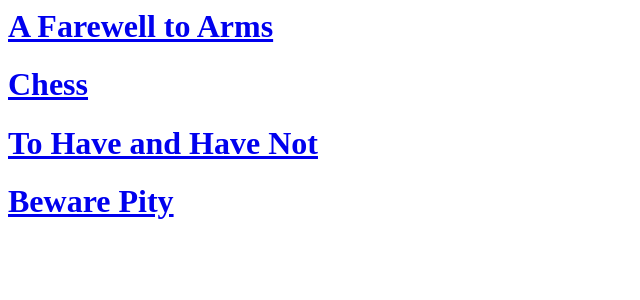
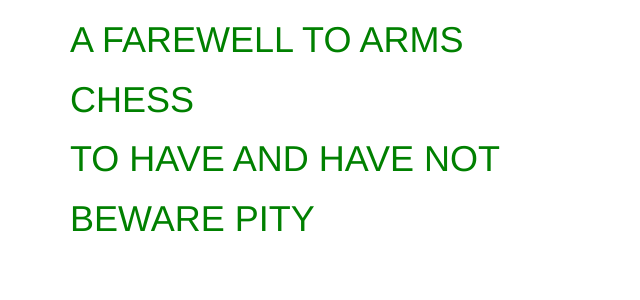
Before and after one commit to AliSkinner/book-site, a Django app: a page that uses catalogue/templates/catalogue/book_list.html in a window 1280 px wide. Shown: the top 300 px of the page, without its empty margins (0-640 px from the left). Run offline with Django 3.2, Linux system fonts and the light colour scheme; data comes from the database, SQL or seed files in the repository; some libraries are stand-ins or nearby versions.

Commit message:
hooked up skeleton base.html

```diff
--- /dev/null
+++ b/catalogue/static/css/catalogue.css
@@ -0,0 +1,7 @@
+h1 {
+  color:red;
+  text-transform: uppercase;
+}
+a {
+  color: green;
+}
--- /dev/null
+++ b/catalogue/templates/catalogue/base.html
@@ -0,0 +1,20 @@
+{% load staticfiles %}
+
+<!DOCTYPE html>
+<html>
+<head>
+  <meta charset="utf-8">
+  <title>Book Site</title>
+  <link rel="stylesheet" href="//maxcdn.bootstrapcdn.com/bootstrap/3.2.0/css/bootstrap.min.css">
+  <link rel="stylesheet" href="{% static 'css/catalogue.css' %}">
+</head>
+<body>
+  <div class="content container">
+    <main>
+      {% block content %}
+      {% endblock %}
+    </main>
+  </div>
+
+</body>
+</html>
--- a/catalogue/templates/catalogue/book_detail.html
+++ b/catalogue/templates/catalogue/book_detail.html
@@ -1 +1,5 @@
-<h1>{{object.title}}</h1>
+{% extends 'catalogue/base.html' %}
+
+{% block content %}
+  <h1>{{object.title}}</h1>
+{% endblock %}
--- a/catalogue/templates/catalogue/book_list.html
+++ b/catalogue/templates/catalogue/book_list.html
@@ -1,3 +1,7 @@
-{% for book in object_list %}
-  <h1><a href='{% url "catalogue:book_detail" book.slug %}'>{{book.title}}</a></h1>
-{% endfor %}
+{% extends 'catalogue/base.html' %}
+
+{% block content %}
+  {% for book in object_list %}
+    <h1><a href='{% url "catalogue:book_detail" book.slug %}'>{{book.title}}</a></h1>
+  {% endfor %}
+{% endblock %}
```
